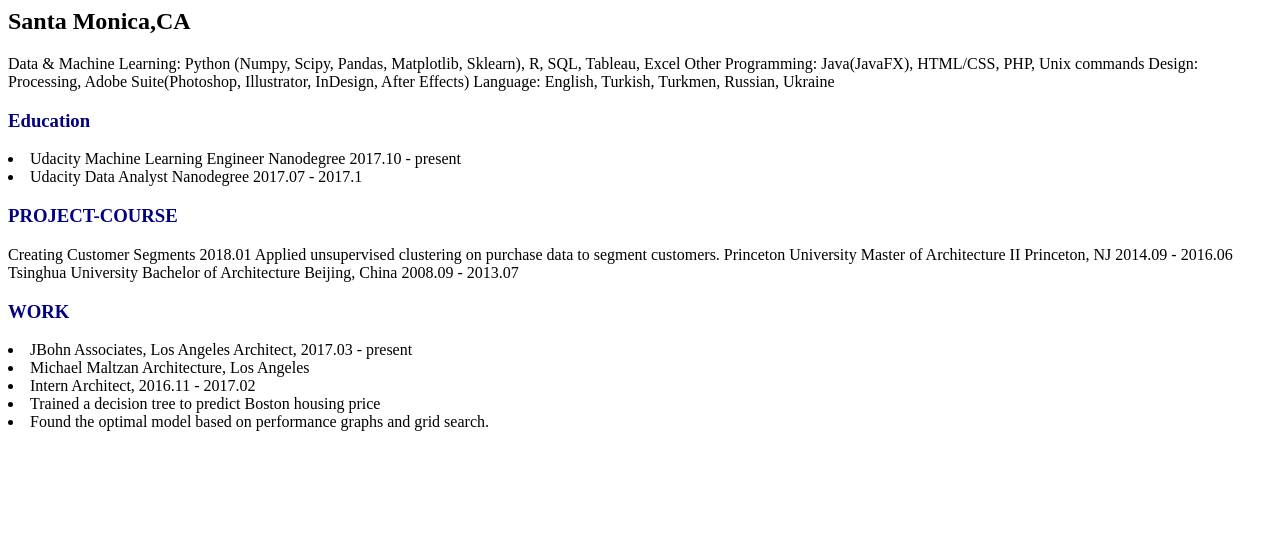
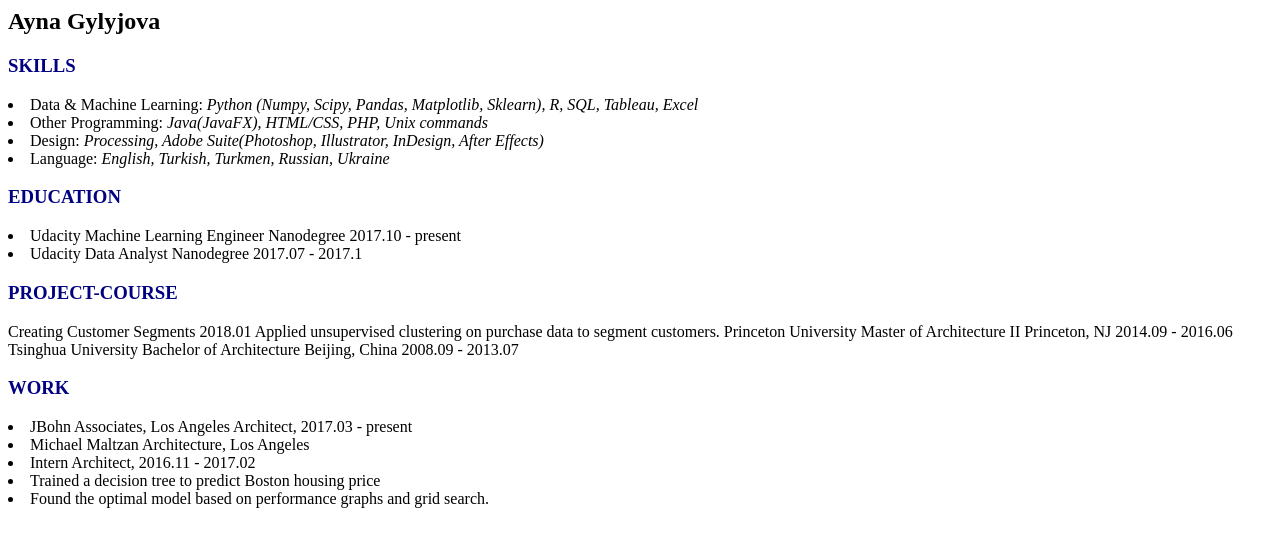
Before and after one commit to aynajan/aynajan.com, a plain HTML site: page index.html in a window 1280 px wide. Drawn offline with Linux system fonts and the light colour scheme.

Commit message:
udate resume only css and html updates :)

```diff
--- a/index.html
+++ b/index.html
@@ -3,20 +3,21 @@
 <html>
 <head>
     <link rel="stylesheet" href="styles.css">
-    <title>SKLILS</title>
+    <title>Ayna Gylyjova</title>
 </head>
         <body>
-<h2>Santa Monica,CA</h2>
+<h2>Ayna Gylyjova</h2>
 
-
-    <p>Data & Machine Learning: Python (Numpy, Scipy, Pandas, Matplotlib, Sklearn), R, SQL, Tableau, Excel Other Programming:
-Java(JavaFX), HTML/CSS, PHP, Unix commands
-Design: Processing, Adobe Suite(Photoshop, Illustrator, InDesign, After Effects)
-Language: English, Turkish, Turkmen, Russian, Ukraine <p/>
+<h3> SKILLS </h3>
+<li>Data & Machine Learning: <span class="resume-italic"> Python (Numpy, Scipy, Pandas, Matplotlib, Sklearn), R, SQL, Tableau, Excel </span> </li>
+<li> Other Programming:<span class="resume-italic">
+        Java(JavaFX), HTML/CSS, PHP, Unix commands</span> </li>
+<li>Design: <span class="resume-italic">Processing, Adobe Suite(Photoshop, Illustrator, InDesign, After Effects) </span> </li>
+<li>Language: <span class="resume-italic">English, Turkish, Turkmen, Russian, Ukraine</span> </li>
 
 
 
-    <h3>Education</h3>
+    <h3>EDUCATION</h3>
 
     <li>Udacity Machine Learning Engineer Nanodegree  2017.10 - present</li>
     <li>Udacity Data Analyst Nanodegree 2017.07 - 2017.1</li>
--- a/styles.css
+++ b/styles.css
@@ -5,10 +5,10 @@ a{backgroud-color; pink;
 }
 
 h3 {
-style: bold;
+font-style: bold;
 color: navy;
 }
- .resume-italic{ style: italic;
+ .resume-italic{ font-style: italic;
  }
- .resume-bold{ style: bold;
+ .resume-bold{ font-style: bold;
  }
```
